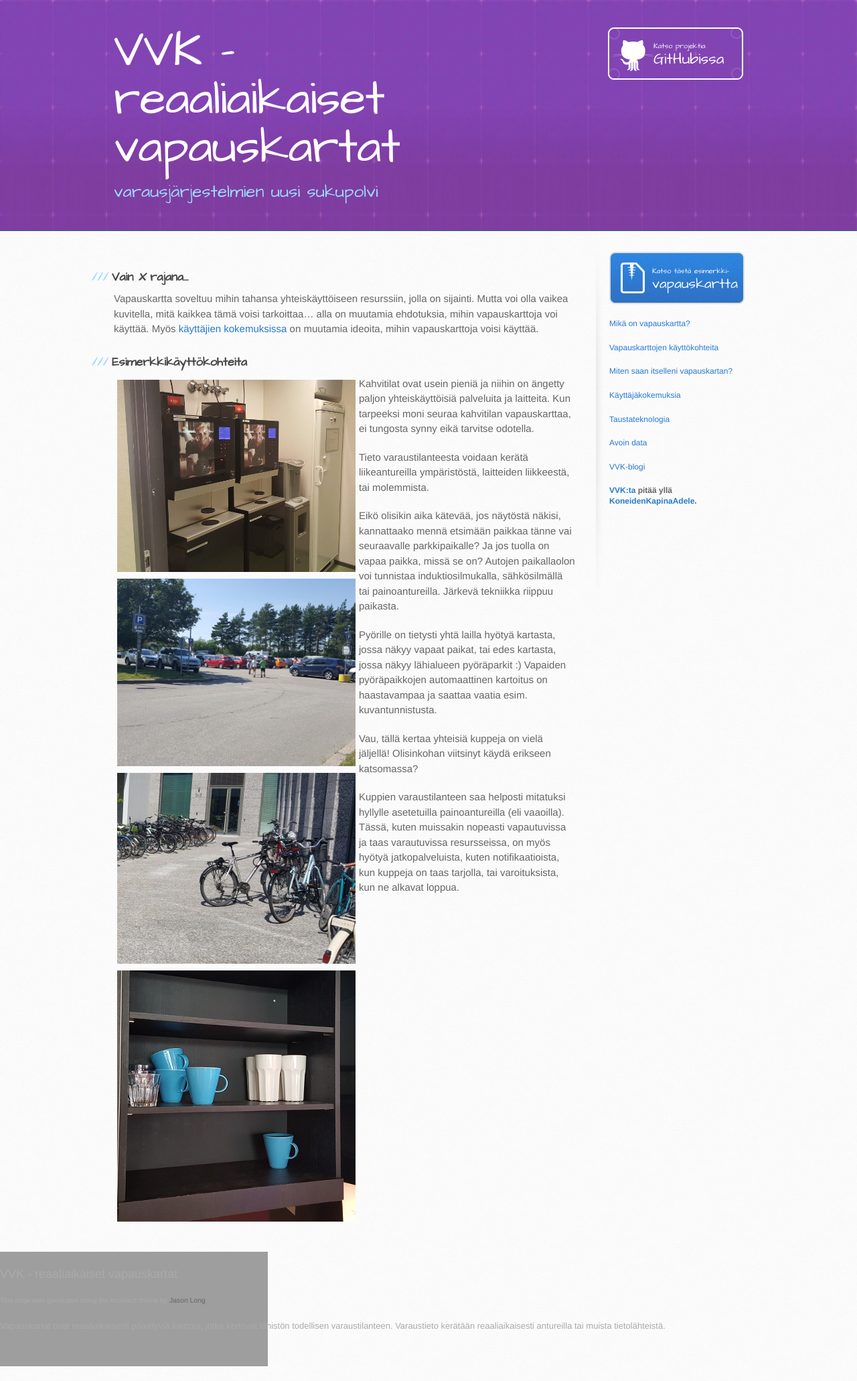
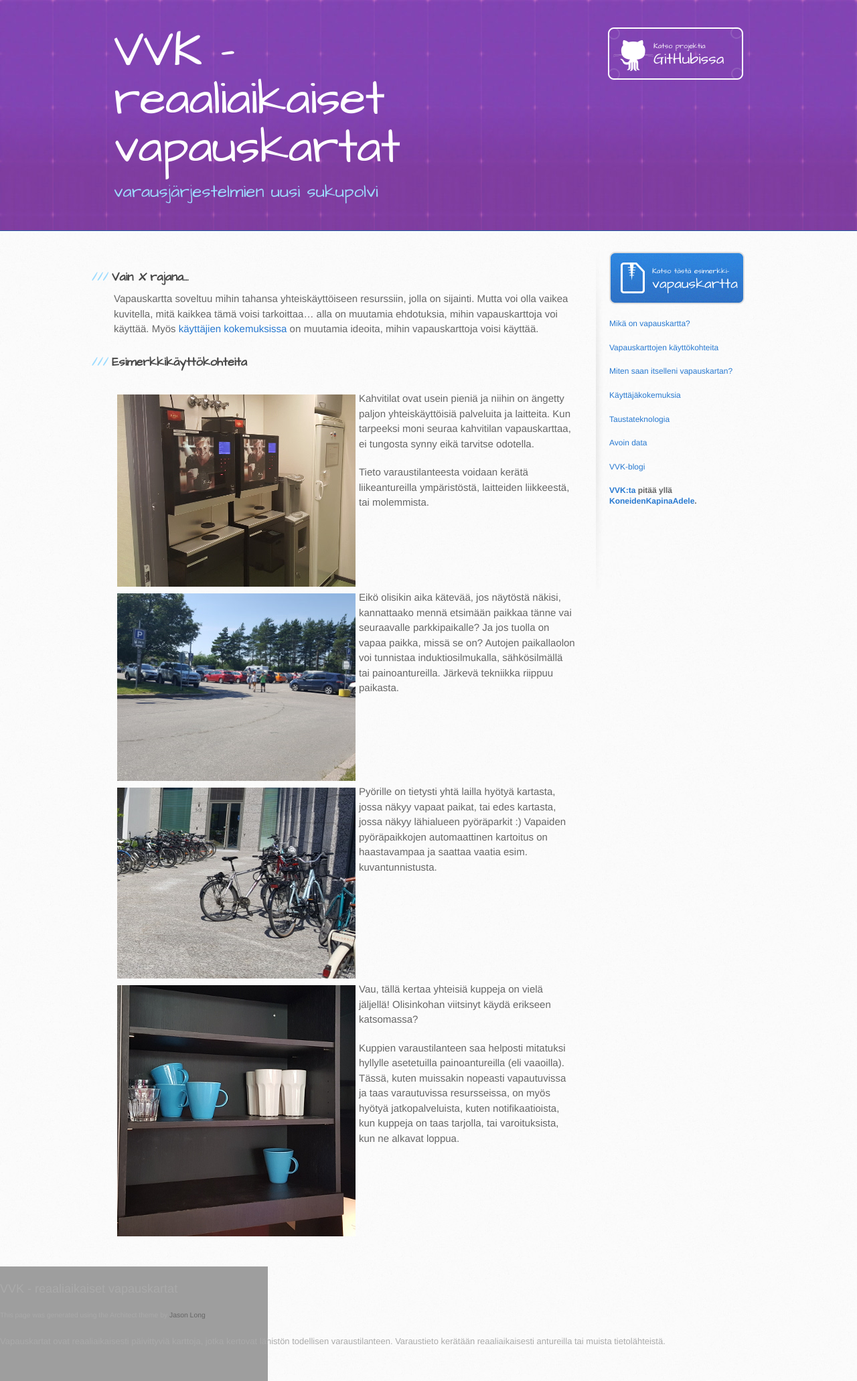
Before and after one commit to KoneidenKapinaAdele/vvk, a Jekyll site: the page built from kayttokohteet.md, in a window 1280 px wide. Shown: the whole page at 67% size. Built offline with Jekyll 4.4.1, drawn with Linux system fonts in a browser that asks for light colours; before the commit the page ends 2040 px from its top, so only the background shows below that.

Commit message:
resume clear-left breaks to lay text out correctly

```diff
--- a/kayttokohteet.md
+++ b/kayttokohteet.md
@@ -12,6 +12,7 @@ ideoita, mihin vapauskarttoja voisi käyttää.
 
 ### Esimerkkikäyttökohteita
 
+<br style="clear: left">
 <img alt="[Kahvitila]" src="images/kahvitila.jpg" class="leftpic">
 Kahvitilat ovat usein pieniä ja niihin on ängetty paljon
 yhteiskäyttöisiä palveluita ja laitteita.  Kun tarpeeksi moni seuraa
@@ -20,6 +21,7 @@ kahvitilan vapauskarttaa, ei tungosta synny eikä tarvitse odotella.
 Tieto varaustilanteesta voidaan kerätä liikeantureilla ympäristöstä,
 laitteiden liikkeestä, tai molemmista.
 
+<br style="clear: left">
 <img alt="[Parkkipaikka]" src="images/parkkipaikka.jpg" class="leftpic">
 Eikö olisikin aika kätevää, jos näytöstä näkisi, kannattaako mennä
 etsimään paikkaa tänne vai seuraavalle parkkipaikalle?  Ja jos tuolla on
@@ -27,12 +29,14 @@ vapaa paikka, missä se on?  Autojen paikallaolon voi tunnistaa
 induktiosilmukalla, sähkösilmällä tai painoantureilla.  Järkevä
 tekniikka riippuu paikasta.
 
+<br style="clear: left">
 <img alt="[Pyöräparkki]" src="images/pyoraparkki.jpg" class="leftpic">
 Pyörille on tietysti yhtä lailla hyötyä kartasta, jossa näkyy vapaat
 paikat, tai edes kartasta, jossa näkyy lähialueen pyöräparkit :)
 Vapaiden pyöräpaikkojen automaattinen kartoitus on haastavampaa ja
 saattaa vaatia esim. kuvantunnistusta.
 
+<br style="clear: left">
 <img alt="[Kuppihylly]" src="images/kuppihylly.jpg" class="leftpic">
 Vau, tällä kertaa yhteisiä kuppeja on vielä jäljellä!  Olisinkohan
 viitsinyt käydä erikseen katsomassa?
```
